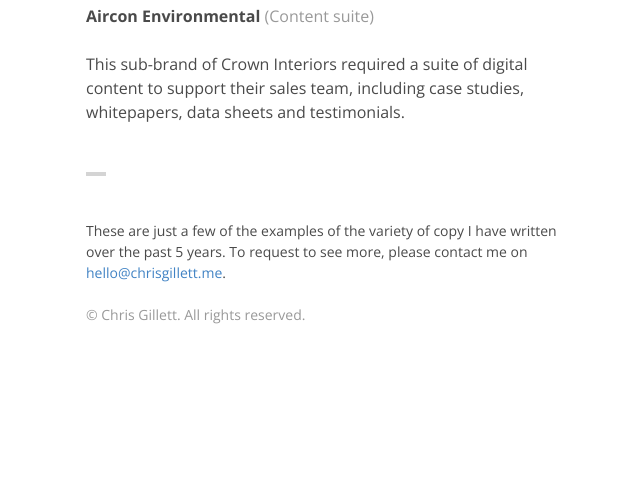
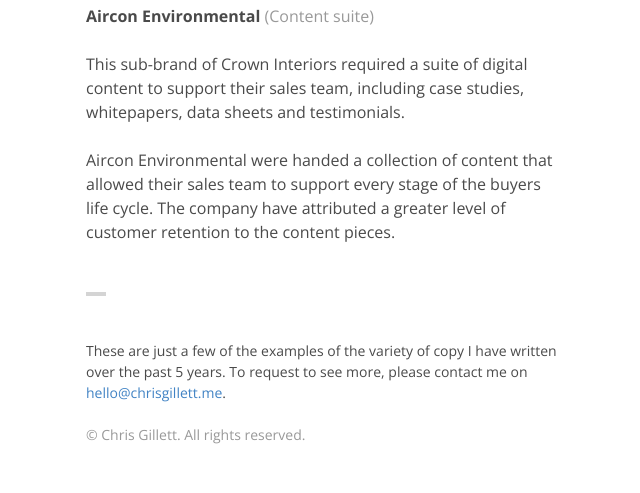
Before and after one commit to ChrisGillett/chrisgillett, a Jekyll site: the page built from _posts/2013-02-05-aircon-environmental.md, in a window 1280 px wide. Shown: the part 494-987 px from the top of the page, without its empty margins (314-954 px from the left). Built offline with Jekyll 4.4.1, drawn with Linux system fonts in a browser that asks for light colours; before the commit the page ends 900 px from its top, so only the background shows below that.

Commit message:
Update 2013-02-05-aircon-environmental.md

```diff
--- a/_posts/2013-02-05-aircon-environmental.md
+++ b/_posts/2013-02-05-aircon-environmental.md
@@ -10,3 +10,5 @@ image: http://i.imgur.com/ThM0xZR.png?1
 
 
 This sub-brand of Crown Interiors required a suite of digital content to support their sales team, including case studies, whitepapers, data sheets and testimonials.
+
+Aircon Environmental were handed a collection of content that allowed their sales team to support every stage of the buyers life cycle. The company have attributed a greater level of customer retention to the content pieces.
```
